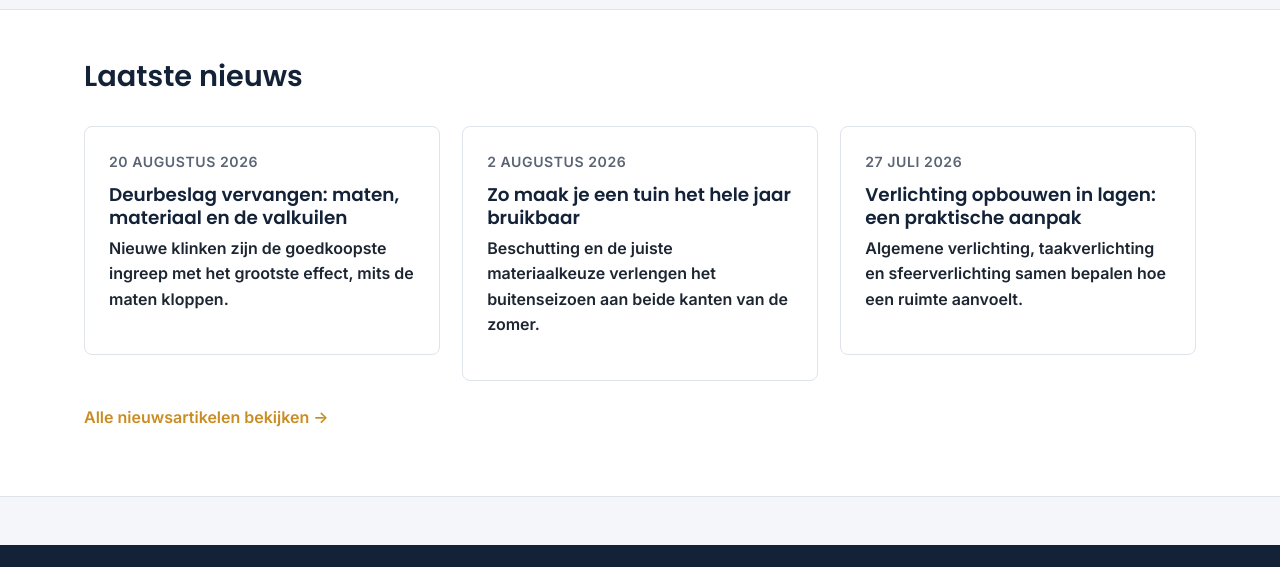
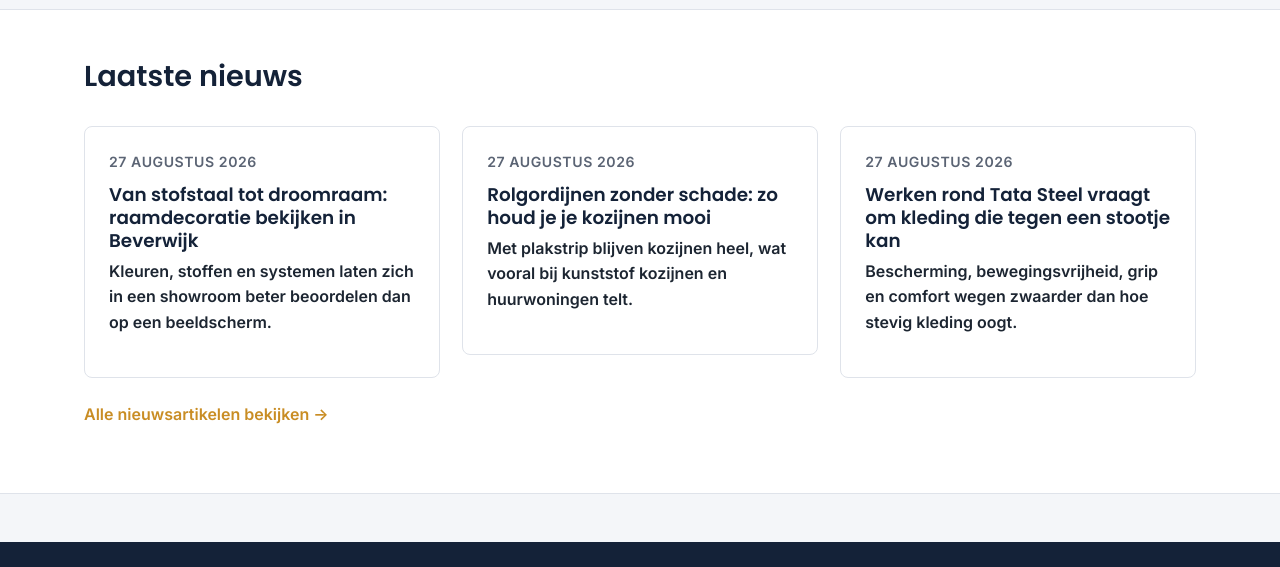
Before and after one commit to alexjknol-del/woonboulevardbeverwijk.nl, a plain HTML site: page index.html in a window 1280 px wide. Shown: the part 1820-2387 px from the top of the page. Drawn offline with Linux system fonts and the light colour scheme.

Commit message:
Update news section with new articles

```diff
--- a/index.html
+++ b/index.html
@@ -177,30 +177,29 @@
       </div>
       <div class="grid grid-3">
 
-      <a class="card-link" href="/nieuws/deurbeslag-vervangen-binnendeuren/">
+<a class="card-link" href="/nieuws/raamdecoratie-bekijken-in-beverwijk/">
 <div class="card">
-          <div class="article-meta">20 augustus 2026</div>
-          <h3>Deurbeslag vervangen: maten, materiaal en de valkuilen</h3>
-          <p>Nieuwe klinken zijn de goedkoopste ingreep met het grootste effect, mits de maten kloppen.</p>
+<div class="article-meta">27 augustus 2026</div>
+<h3>Van stofstaal tot droomraam: raamdecoratie bekijken in Beverwijk</h3>
+<p>Kleuren, stoffen en systemen laten zich in een showroom beter beoordelen dan op een beeldscherm.</p>
 </div>
 </a>
 
-      <a class="card-link" href="/nieuws/tuin-langer-bruikbaar-maken/">
+<a class="card-link" href="/nieuws/rolgordijnen-zonder-boren/">
 <div class="card">
-          <div class="article-meta">2 augustus 2026</div>
-          <h3>Zo maak je een tuin het hele jaar bruikbaar</h3>
-          <p>Beschutting en de juiste materiaalkeuze verlengen het buitenseizoen aan beide kanten van de zomer.</p>
+<div class="article-meta">27 augustus 2026</div>
+<h3>Rolgordijnen zonder schade: zo houd je je kozijnen mooi</h3>
+<p>Met plakstrip blijven kozijnen heel, wat vooral bij kunststof kozijnen en huurwoningen telt.</p>
 </div>
 </a>
 
-      <a class="card-link" href="/nieuws/verlichting-in-lagen-opbouwen/">
+<a class="card-link" href="/nieuws/werkkleding-rond-tata-steel/">
 <div class="card">
-          <div class="article-meta">27 juli 2026</div>
-          <h3>Verlichting opbouwen in lagen: een praktische aanpak</h3>
-          <p>Algemene verlichting, taakverlichting en sfeerverlichting samen bepalen hoe een ruimte aanvoelt.</p>
+<div class="article-meta">27 augustus 2026</div>
+<h3>Werken rond Tata Steel vraagt om kleding die tegen een stootje kan</h3>
+<p>Bescherming, bewegingsvrijheid, grip en comfort wegen zwaarder dan hoe stevig kleding oogt.</p>
 </div>
 </a>
-
 
 </div>
       <p style="margin-top:1.5rem;"><a href="/nieuws/">Alle nieuwsartikelen bekijken →</a></p>
```
Lines whose indentation alone changed are shown as unchanged.
